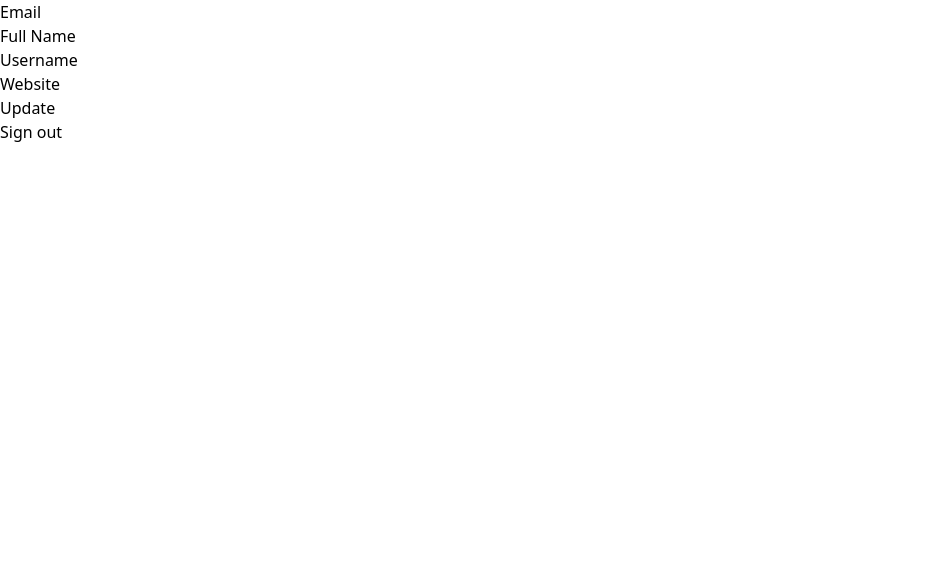
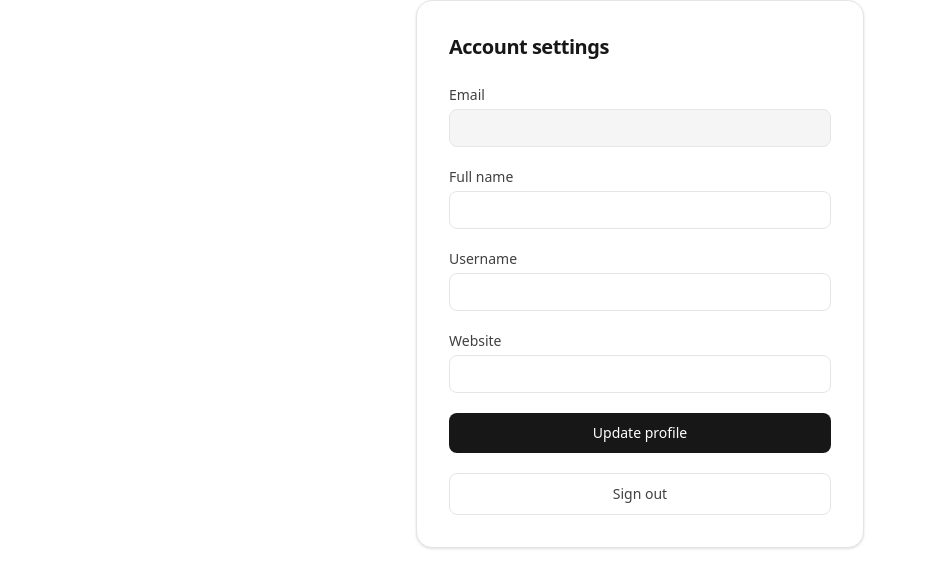
Before and after one commit to Andredy-00/user-management, a Next.js app: page /account in a window 1280 px wide. Shown: the top 588 px of the page, without its empty margins (0-927 px from the left). Built offline with nearby package versions, Linux system fonts and the light colour scheme; no server answers; the database is empty.

Commit message:
Style: accountForm

```diff
--- a/src/app/layout.tsx
+++ b/src/app/layout.tsx
@@ -1,6 +1,5 @@
 import type { Metadata } from "next";
 import "./globals.css";
-
 
 export const metadata: Metadata = {
   title: "User Management",
--- a/src/components/account/ui/form/AccountForm.tsx
+++ b/src/components/account/ui/form/AccountForm.tsx
@@ -21,10 +21,7 @@ export default function AccountForm({ user }: { user: User | null }) {
         .eq('id', user?.id)
         .single()
 
-      if (error && status !== 406) {
-        console.log(error)
-        throw error
-      }
+      if (error && status !== 406) throw error
 
       if (data) {
         setFullname(data.full_name)
@@ -32,7 +29,7 @@ export default function AccountForm({ user }: { user: User | null }) {
         setWebsite(data.website)
         setAvatarUrl(data.avatar_url)
       }
-    } catch (error) {
+    } catch {
       alert('Error loading user data!')
     } finally {
       setLoading(false)
@@ -66,7 +63,7 @@ export default function AccountForm({ user }: { user: User | null }) {
       })
       if (error) throw error
       alert('Profile updated!')
-    } catch (error) {
+    } catch {
       alert('Error updating the data!')
     } finally {
       setLoading(false)
@@ -74,55 +71,79 @@ export default function AccountForm({ user }: { user: User | null }) {
   }
 
   return (
-    <div className="form-widget">
+    <div className="mx-auto max-w-md rounded-2xl border border-neutral-200 bg-white p-8 shadow-sm">
+      <h2 className="mb-6 text-xl font-semibold tracking-tight text-neutral-900">
+        Account settings
+      </h2>
 
-      {/* ... */}
+      <div className="space-y-5">
+        {/* Email */}
+        <div>
+          <label className="mb-1 block text-sm font-medium text-neutral-700">
+            Email
+          </label>
+          <input
+            type="text"
+            value={user?.email}
+            disabled
+            className="w-full rounded-lg border border-neutral-200 bg-neutral-100 px-4 py-2 text-sm text-neutral-500"
+          />
+        </div>
 
+        {/* Full Name */}
         <div>
-        <label htmlFor="email">Email</label>
-        <input id="email" type="text" value={user?.email} disabled />
-      </div>
-      <div>
-        <label htmlFor="fullName">Full Name</label>
+          <label className="mb-1 block text-sm font-medium text-neutral-700">
+            Full name
+          </label>
           <input
-          id="fullName"
             type="text"
             value={fullname || ''}
             onChange={(e) => setFullname(e.target.value)}
+            className="w-full rounded-lg border border-neutral-200 px-4 py-2 text-sm outline-none transition focus:border-neutral-900 focus:ring-1 focus:ring-neutral-900"
           />
         </div>
+
+        {/* Username */}
         <div>
-        <label htmlFor="username">Username</label>
+          <label className="mb-1 block text-sm font-medium text-neutral-700">
+            Username
+          </label>
           <input
-          id="username"
             type="text"
             value={username || ''}
             onChange={(e) => setUsername(e.target.value)}
+            className="w-full rounded-lg border border-neutral-200 px-4 py-2 text-sm outline-none transition focus:border-neutral-900 focus:ring-1 focus:ring-neutral-900"
           />
         </div>
+
+        {/* Website */}
         <div>
-        <label htmlFor="website">Website</label>
+          <label className="mb-1 block text-sm font-medium text-neutral-700">
+            Website
+          </label>
           <input
-          id="website"
             type="url"
             value={website || ''}
             onChange={(e) => setWebsite(e.target.value)}
+            className="w-full rounded-lg border border-neutral-200 px-4 py-2 text-sm outline-none transition focus:border-neutral-900 focus:ring-1 focus:ring-neutral-900"
           />
         </div>
 
-      <div>
+        {/* Update button */}
         <button
-          className="button primary block"
           onClick={() => updateProfile({ fullname, username, website, avatar_url })}
           disabled={loading}
+          className="w-full rounded-lg bg-neutral-900 px-4 py-2.5 text-sm font-medium text-white transition hover:bg-neutral-800 disabled:cursor-not-allowed disabled:opacity-60"
         >
-          {loading ? 'Loading ...' : 'Update'}
+          {loading ? 'Saving...' : 'Update profile'}
         </button>
-      </div>
 
-      <div>
+        {/* Sign out */}
         <form action="/api/auth/signout" method="post">
-          <button className="button block" type="submit">
+          <button
+            type="submit"
+            className="w-full rounded-lg border border-neutral-200 px-4 py-2.5 text-sm font-medium text-neutral-700 transition hover:bg-neutral-100"
+          >
             Sign out
           </button>
         </form>
```
Lines whose indentation alone changed are shown as unchanged.
